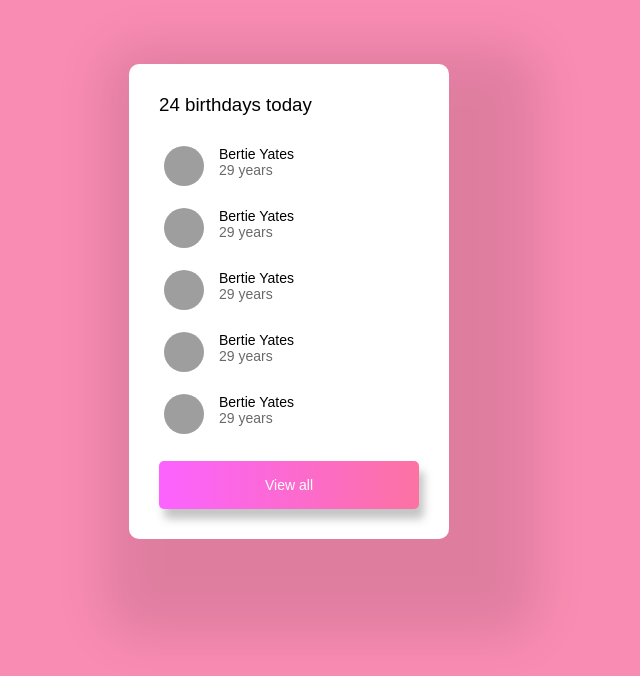
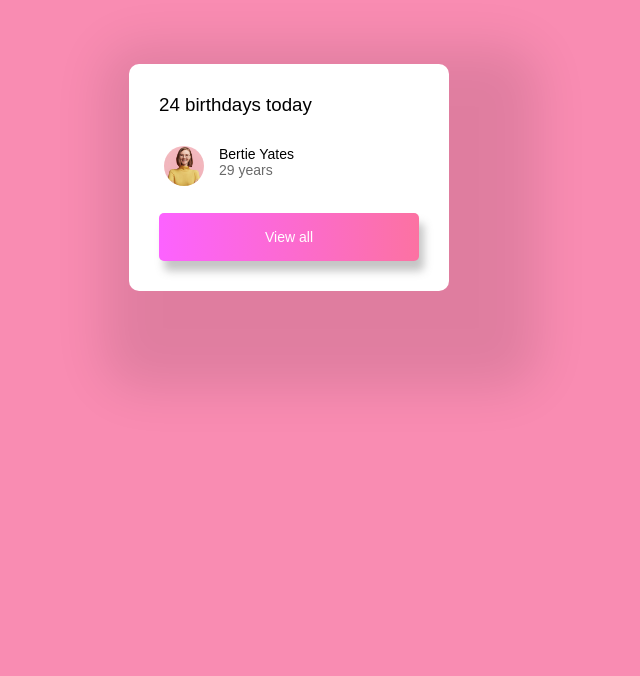
Before and after one commit to sreeramadasuarun/Html-test, a plain HTML site: page Index.html in a window 1280 px wide. Shown: the whole page, without its empty margins (351-991 px from the left). Drawn offline with Linux system fonts and the light colour scheme; grey boxes are pictures that could not be loaded.

Commit message:
proper edit-1

```diff
--- a/Index.html
+++ b/Index.html
@@ -6,145 +6,33 @@
     <meta http-equiv="X-UA-Compatible" content="IE=edge">
     <meta name="viewport" content="width=device-width, initial-scale=1.0">
     <title>Document</title>
+    <link rel="stylesheet" href="./styles/styles.css">
+</head>
 
-    <style>
-        * {
-            margin: 0px;
-            padding: 0px;
-            box-sizing: border-box;
-            font-family: 'Poppins', sans-serif;
-        }
+<body>
+    <div class="container">
+        <div class="cards">
+            <h3>24 birthdays today</h3>
+
+            <div class="all-person-list">
+
+                <div class="person">
+                    <div class="person-image">
+                        <img src="./Assets/image1.webp" alt="person image">
+                    </div>
+                    <div class="text">
+                        <p class="person-name">Bertie Yates</p>
+                        <p class="person-age">29 years</p>
+                    </div>
+                </div>
+
+            </div>
 
 
 
-        body {
-            background-color: rgb(249, 140, 178);
-        }
 
-        img {
-            border-radius: 50%;
-            width: 40px;
-            height: 40px;
-            margin-right: 15px;
-            float: left;
-        }
+            <button class="btn-center">View all</button>
 
-        h3 {
-            font-weight: 500;
-        }
-
-        .text {
-            font-size: 14px;
-        }
-
-        .container {
-            background-color: white;
-            width: 20rem;
-            height: auto;
-            box-shadow: 32px 40px 50px 58px #0000001a;
-            border-radius: 10px;
-            padding: 30px;
-
-
-        }
-
-        .list {
-            margin: 0px;
-            padding: 15px 5px 7px 5px;
-            display: flex;
-        }
-
-
-
-        .center {
-            position: relative;
-            text-align: center;
-        }
-
-        button {
-            background-image: linear-gradient(to right, rgb(252, 98, 255), rgb(252, 114, 162));
-            text-decoration: none;
-            border: none;
-            color: white;
-            box-shadow: 5px 10px 8px #6a6a6a63;
-            cursor: pointer;
-            border-radius: 5px;
-            font-size: 14px;
-            width: 100%;
-            height: 3rem;
-        }
-
-        .grey {
-            color: #6a6a6a;
-        }
-
-        .popup {
-            display: grid;
-            justify-content: center;
-            align-items: center;
-            margin-top: 4rem;
-        }
-
-        .listall {
-            margin: 15px 0px 20px 0px;
-        }
-    </style>
-
-</head>
-
-<body>
-    <div class="popup">
-        <div class="container">
-
-            <h3>24 birthdays today</h3>
-
-
-            <div class="listall">
-                <div class="list">
-                    <img src="https://www.edology.com/uploads/media/sulu-700x450/00/1720-blog-why-coding-is-so-important-for-IT-jobs-s.jpg?v=2-0"
-                        alt="no image">
-                    <div class="text">
-                        <p>Bertie Yates</p>
-                        <p class="grey">29 years</p>
-                    </div>
-                </div>
-                <div class="list">
-                    <img src="https://www.edology.com/uploads/media/sulu-700x450/00/1720-blog-why-coding-is-so-important-for-IT-jobs-s.jpg?v=2-0"
-                        alt="no image">
-                    <div class="text">
-                        <p>Bertie Yates</p>
-                        <p class="grey">29 years</p>
-                    </div>
-                </div>
-                <div class="list">
-                    <img src="https://www.edology.com/uploads/media/sulu-700x450/00/1720-blog-why-coding-is-so-important-for-IT-jobs-s.jpg?v=2-0"
-                        alt="no image">
-                    <div class="text">
-                        <p>Bertie Yates</p>
-                        <p class="grey">29 years</p>
-                    </div>
-                </div>
-                <div class="list">
-                    <img src="https://www.edology.com/uploads/media/sulu-700x450/00/1720-blog-why-coding-is-so-important-for-IT-jobs-s.jpg?v=2-0"
-                        alt="no image">
-                    <div class="text">
-                        <p>Bertie Yates</p>
-                        <p class="grey">29 years</p>
-                    </div>
-                </div>
-                <div class="list">
-                    <img src="https://www.edology.com/uploads/media/sulu-700x450/00/1720-blog-why-coding-is-so-important-for-IT-jobs-s.jpg?v=2-0"
-                        alt="no image">
-                    <div class="text">
-                        <p>Bertie Yates</p>
-                        <p class="grey">29 years</p>
-                    </div>
-                </div>
-            </div>
-
-            <div class="center">
-                <button>View all</button>
-            </div>
 
         </div>
     </div>
--- /dev/null
+++ b/styles/styles.css
@@ -0,0 +1,87 @@
+* {
+    margin: 0px;
+    padding: 0px;
+    box-sizing: border-box;
+    font-family: 'Poppins', sans-serif;
+}
+
+body {
+    background-color: rgb(249, 140, 178);
+}
+
+h3 {
+    font-weight: 500;
+}
+
+.person-image img {
+    border-radius: 50%;
+    width: 40px;
+    height: 40px;
+    margin-right: 15px;
+    float: left;
+    object-fit: cover;
+}
+
+.text {
+    font-size: 14px;
+}
+
+.cards {
+    background-color: white;
+    width: 20rem;
+    height: auto;
+    box-shadow: 32px 40px 50px 58px #0000001a;
+    border-radius: 10px;
+    padding: 30px;
+
+
+}
+
+.person {
+    margin: 0px;
+    padding: 15px 5px 7px 5px;
+    display: flex;
+}
+
+
+
+.btn-center {
+    position: relative;
+    text-align: center;
+}
+
+
+button {
+    text-decoration: none;
+    border: none;
+    color: white;
+    box-shadow: 5px 10px 8px #6a6a6a63;
+    cursor: pointer;
+    border-radius: 5px;
+    font-size: 14px;
+    width: 100%;
+    height: 3rem;
+    background-image: linear-gradient(to right, rgb(252, 98, 255), rgb(252, 114, 162));
+    transition: 0.5s;
+
+}
+
+button:hover {
+    background-image: linear-gradient(to right, rgb(252, 114, 162), rgb(217, 26, 220));
+
+}
+
+.person-age {
+    color: #6a6a6a;
+}
+
+.container {
+    display: grid;
+    justify-content: center;
+    align-items: center;
+    margin-top: 4rem;
+}
+
+.all-person-list {
+    margin: 15px 0px 20px 0px;
+}
```
Also changed, not shown: Assets/image1.webp (added).
